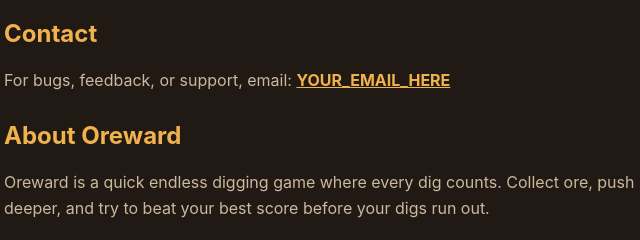
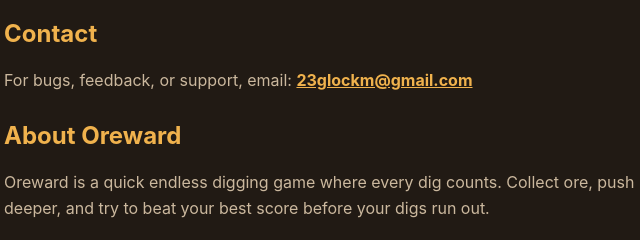
Before and after one commit to notna5ma/OrewardSupport, a plain HTML site: page index.html in a window 1280 px wide. Shown: the part 187-427 px from the top of the page, 290-930 px from the left. Drawn offline with Linux system fonts and the light colour scheme.

Commit message:
Update contact email in index.html

```diff
--- a/index.html
+++ b/index.html
@@ -15,7 +15,7 @@
       <h2>Contact</h2>
       <p>
         For bugs, feedback, or support, email:
-        <a href="mailto:YOUR_EMAIL_HERE">YOUR_EMAIL_HERE</a>
+        <a href="mailto:23glockm@gmail.com">23glockm@gmail.com</a>
       </p>
     </section>
 
```
